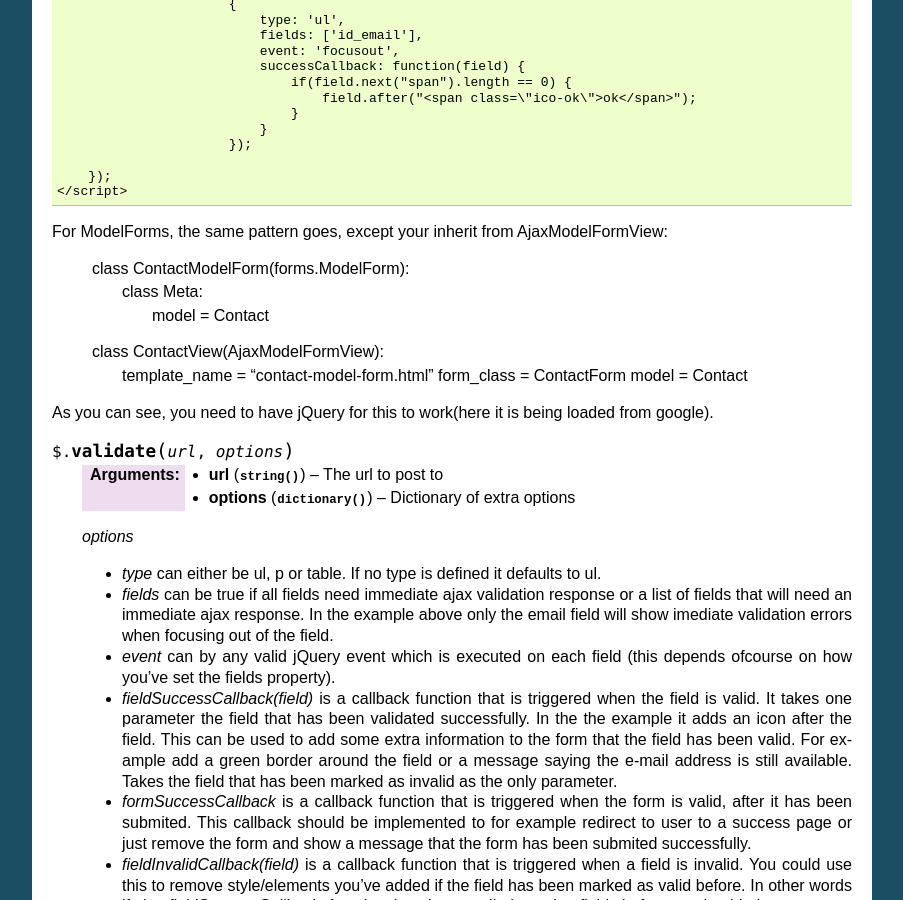
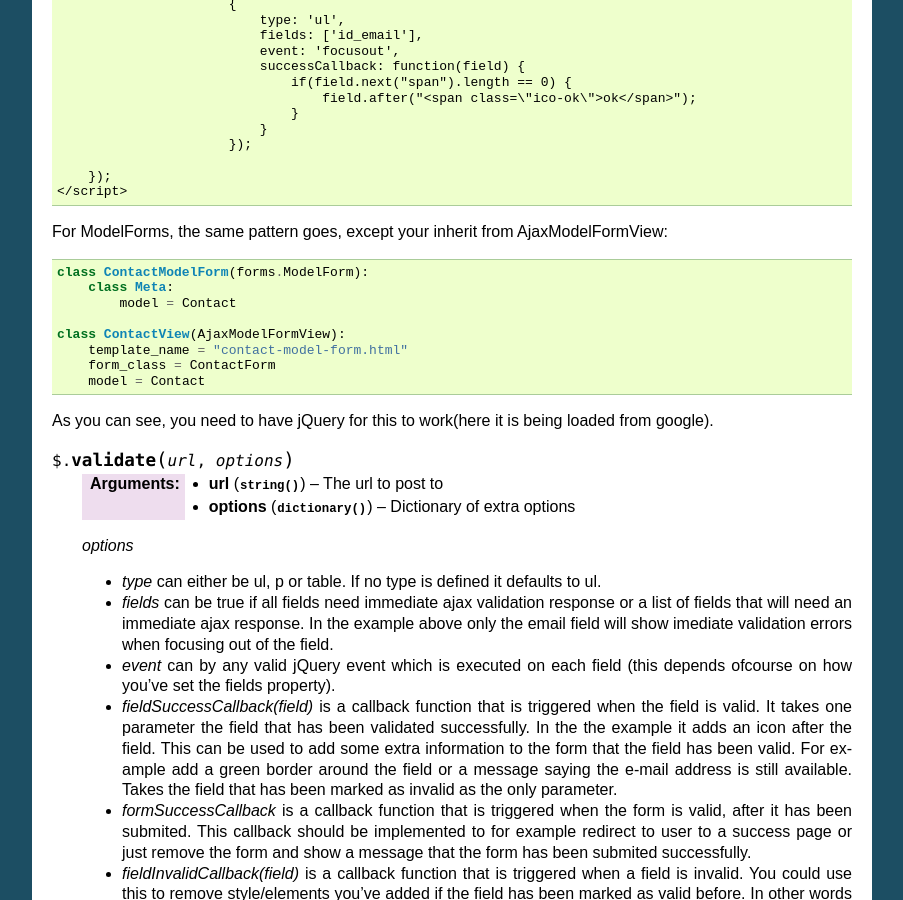
Before and after one commit to jonas-grgt/django-ajax-forms, a Sphinx documentation site: the page built from docs/usage.rst, in a window 1280 px wide and 900 px high, scrolled down 764 px. Shown: the whole window, without its empty margins (198-1101 px from the left). Built offline with Sphinx 7.4.7, drawn with Linux system fonts in a browser that asks for light colours.

```diff
--- a/docs/usage.rst
+++ b/docs/usage.rst
@@ -53,7 +53,7 @@ And then in the template in which you are displaying the form, you should add::
         });
     </script>
 
-For ModelForms, the same pattern goes, except your inherit from AjaxModelFormView:
+For ModelForms, the same pattern goes, except your inherit from AjaxModelFormView::
 
     class ContactModelForm(forms.ModelForm):
         class Meta:
```
